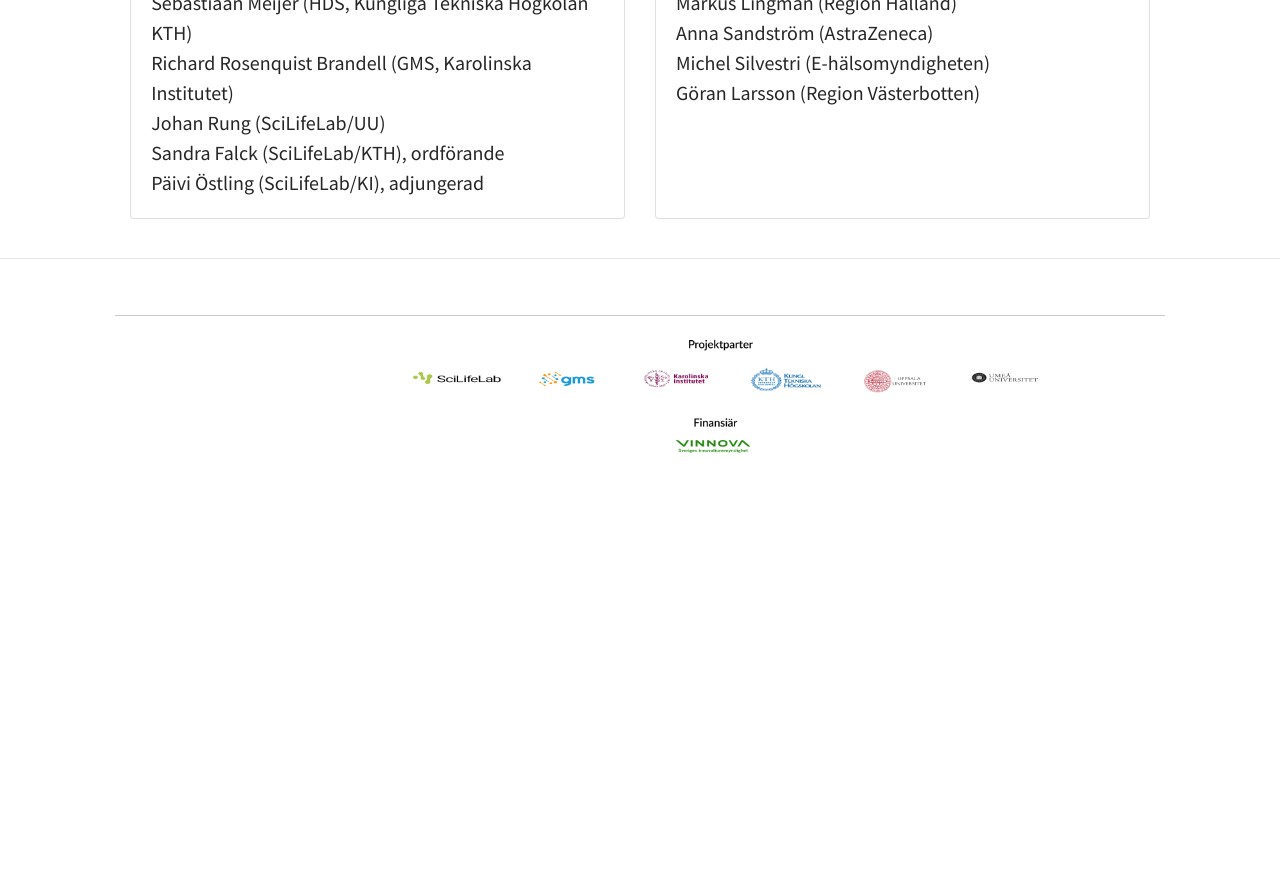
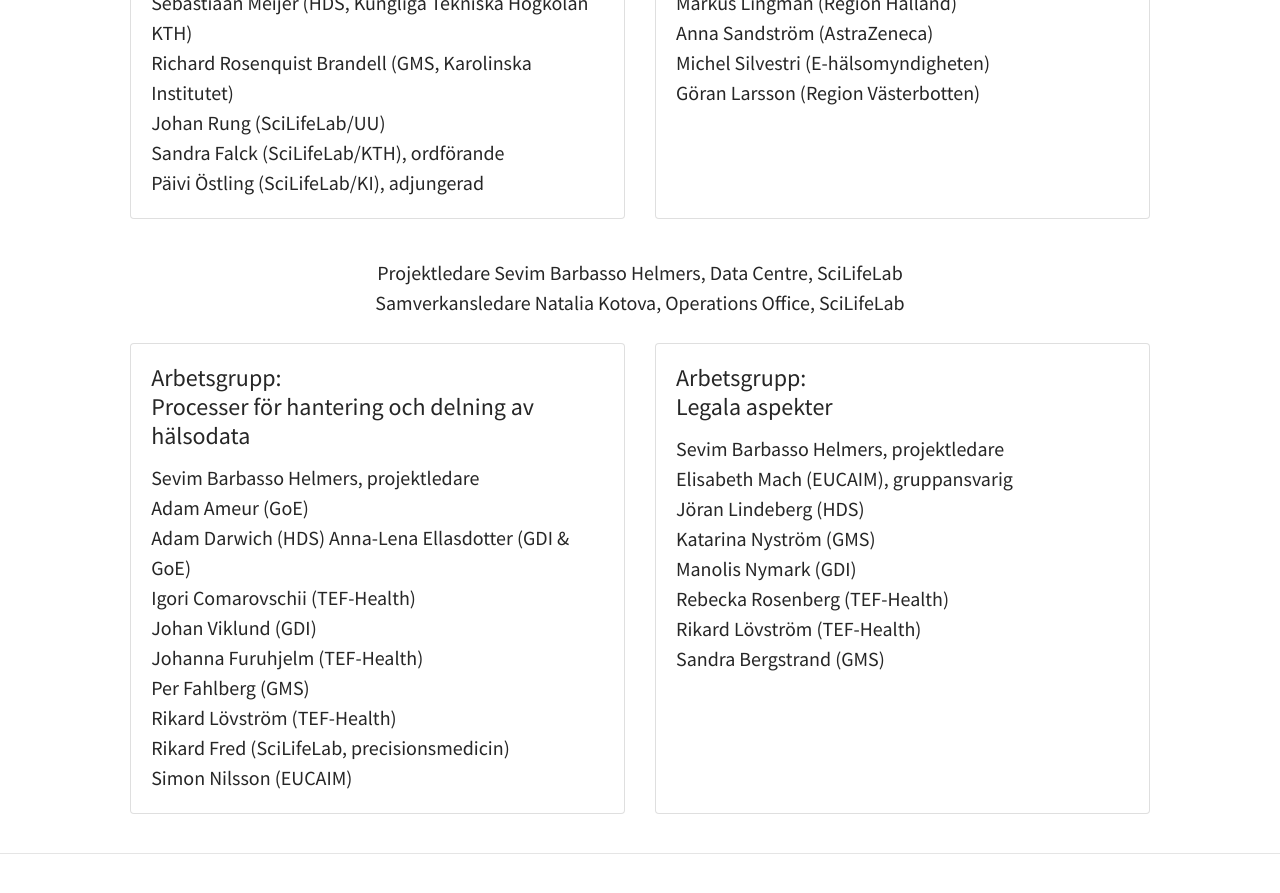
Before and after one commit to ScilifelabDataCentre/DIGIfor1Health_web, a Jekyll site: the page built from pages/about.md, in a window 1280 px wide and 900 px high, scrolled down 1168 px. Shown: the top 893 px of the window. Built offline with Jekyll 4.4.1, drawn with Linux system fonts in a browser that asks for light colours; a script that is not in the unit is left out; comment, search, counter and statistics services are not loaded; before the commit the page ends 1669 px from its top, so only the background shows below that.

Commit message:
Update about.md

```diff
--- a/pages/about.md
+++ b/pages/about.md
@@ -57,3 +57,58 @@ DIGIfor1healthSE bidrar till ökad samordning mellan stat och region för ökat
 
 </div>
 <!-- /.container -->
+<p style="text-align: center;">
+Projektledare Sevim Barbasso Helmers, Data Centre, SciLifeLab<br>
+Samverkansledare Natalia Kotova, Operations Office, SciLifeLab
+</p>
+
+<div class="container">
+
+  <div class="row">
+    <div class="col-lg-6 mb-4">
+      <div class="card h-100">
+
+        <div class="card-body">
+          <h4 class="card-title">
+            Arbetsgrupp: <br> Processer för hantering och delning av hälsodata
+          </h4>
+          <p class="card-text">
+
+Sevim Barbasso Helmers, projektledare<br>
+Adam Ameur (GoE)<br>
+Adam Darwich (HDS)
+Anna-Lena Ellasdotter (GDI & GoE)<br>
+Igori Comarovschii (TEF-Health)<br>
+Johan Viklund (GDI)<br>
+Johanna Furuhjelm (TEF-Health)<br>
+Per Fahlberg (GMS)<br>
+Rikard Lövström (TEF-Health)<br>
+Rikard Fred (SciLifeLab, precisionsmedicin)<br>
+Simon Nilsson (EUCAIM)</p>
+        </div>
+      </div>
+    </div>
+    <div class="col-lg-6 mb-4">
+      <div class="card h-100">
+
+        <div class="card-body">
+          <h4 class="card-title">
+            Arbetsgrupp: <br> Legala aspekter
+          </h4>
+          <p class="card-text">
+Sevim Barbasso Helmers, projektledare<br>
+Elisabeth Mach (EUCAIM), gruppansvarig<br>
+Jöran Lindeberg (HDS)<br>
+Katarina Nyström (GMS) <br>
+Manolis Nymark (GDI) <br>
+Rebecka Rosenberg (TEF-Health)<br>
+Rikard Lövström (TEF-Health)<br>
+Sandra Bergstrand (GMS)</p>
+        </div>
+      </div>
+    </div>
+
+  </div>
+  <!-- /.row -->
+
+</div>
```
